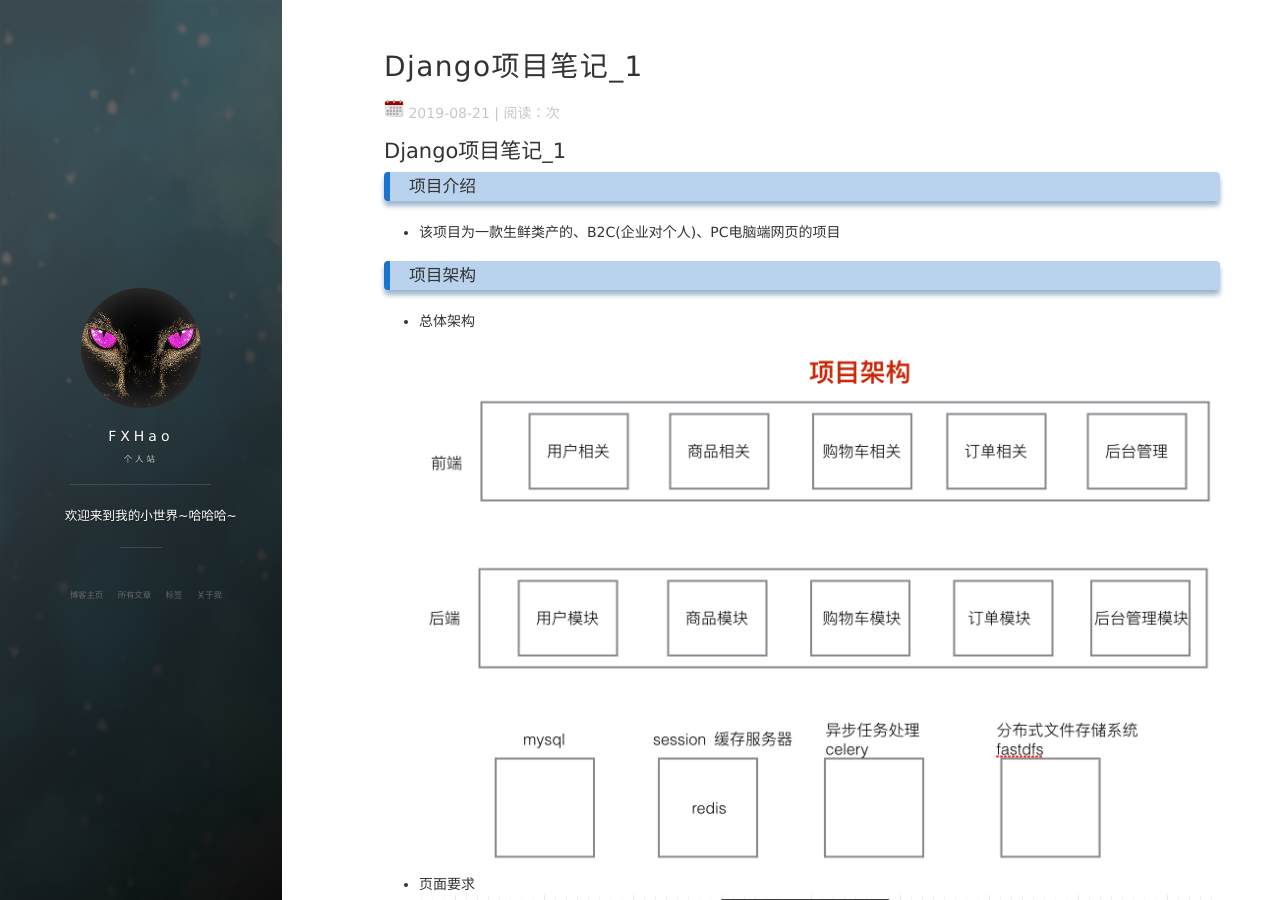
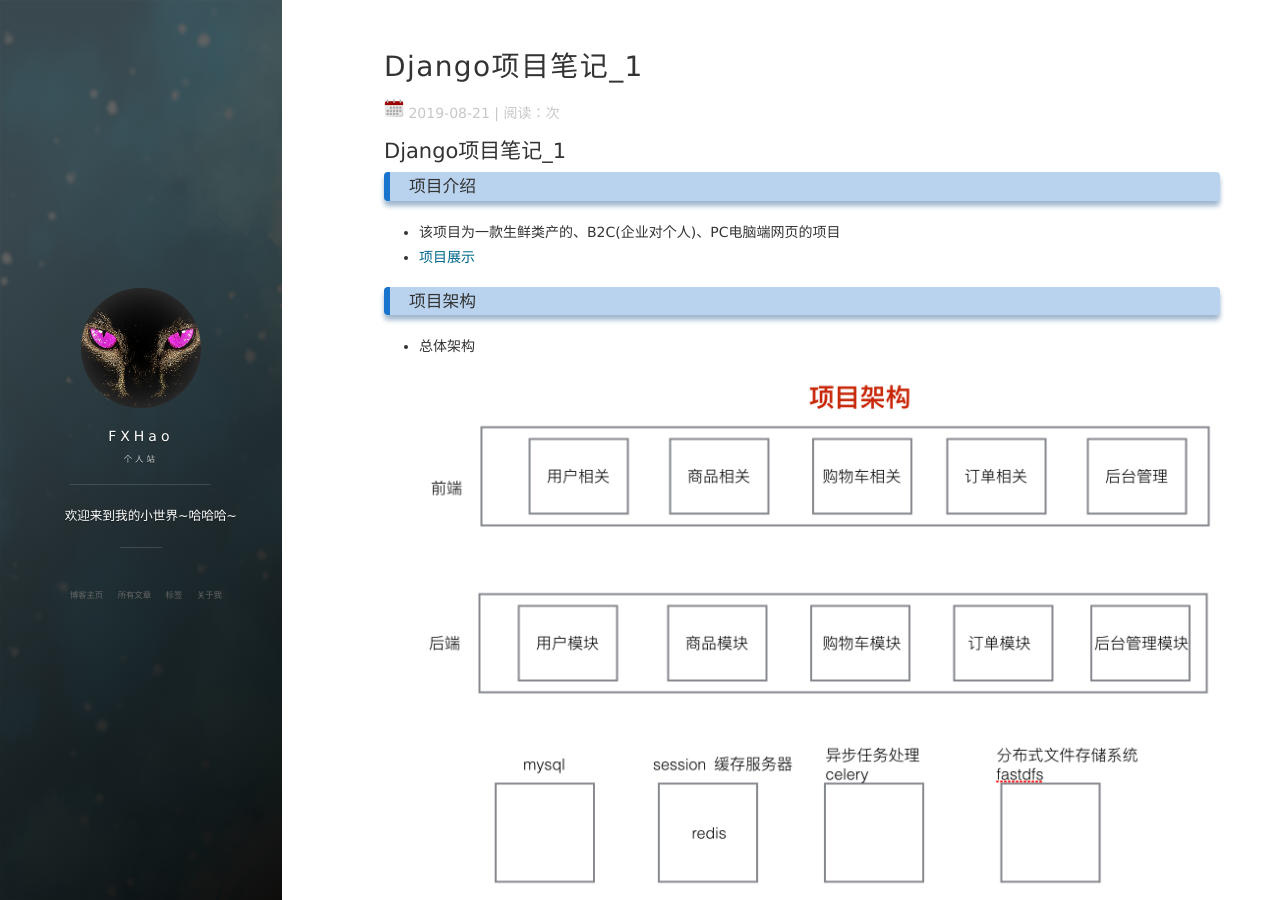
Before and after one commit to FXHao/FXHao.github.io, a Jekyll site: the page built from _posts/2019-08-21-Django项目笔记_1.md, in a window 1280 px wide and 900 px high. Built offline with Jekyll 4.4.1, drawn with Linux system fonts in a browser that asks for light colours; nearby versions of some CDN libraries; comment, search, counter and statistics services are not loaded.

Commit message:
Update 2019-08-21-Django项目笔记_1.md

```diff
--- a/_posts/2019-08-21-Django项目笔记_1.md
+++ b/_posts/2019-08-21-Django项目笔记_1.md
@@ -12,6 +12,7 @@
 ### 项目介绍
 
 - 该项目为一款生鲜类产的、B2C(企业对个人)、PC电脑端网页的项目
+- [项目展示](https://dd.fxhaoo.cn)
 
 ### 项目架构
 
```
